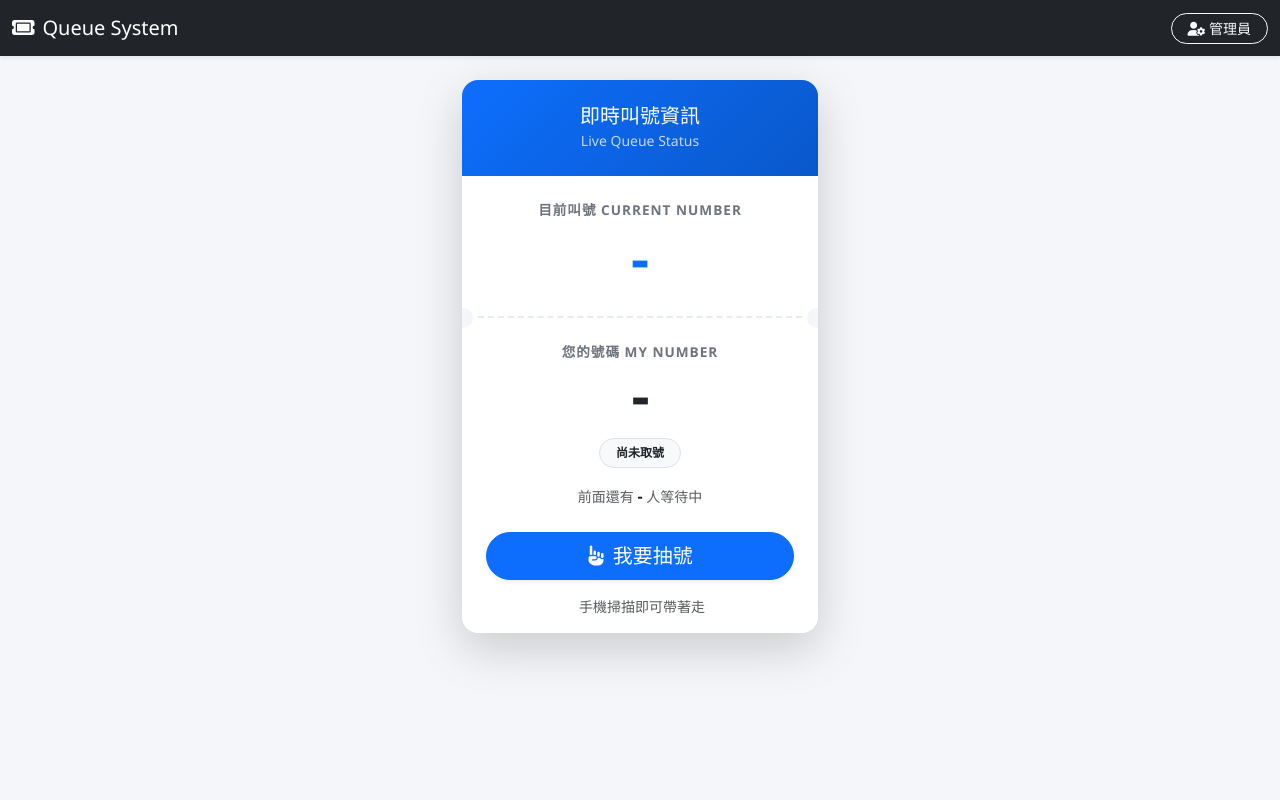
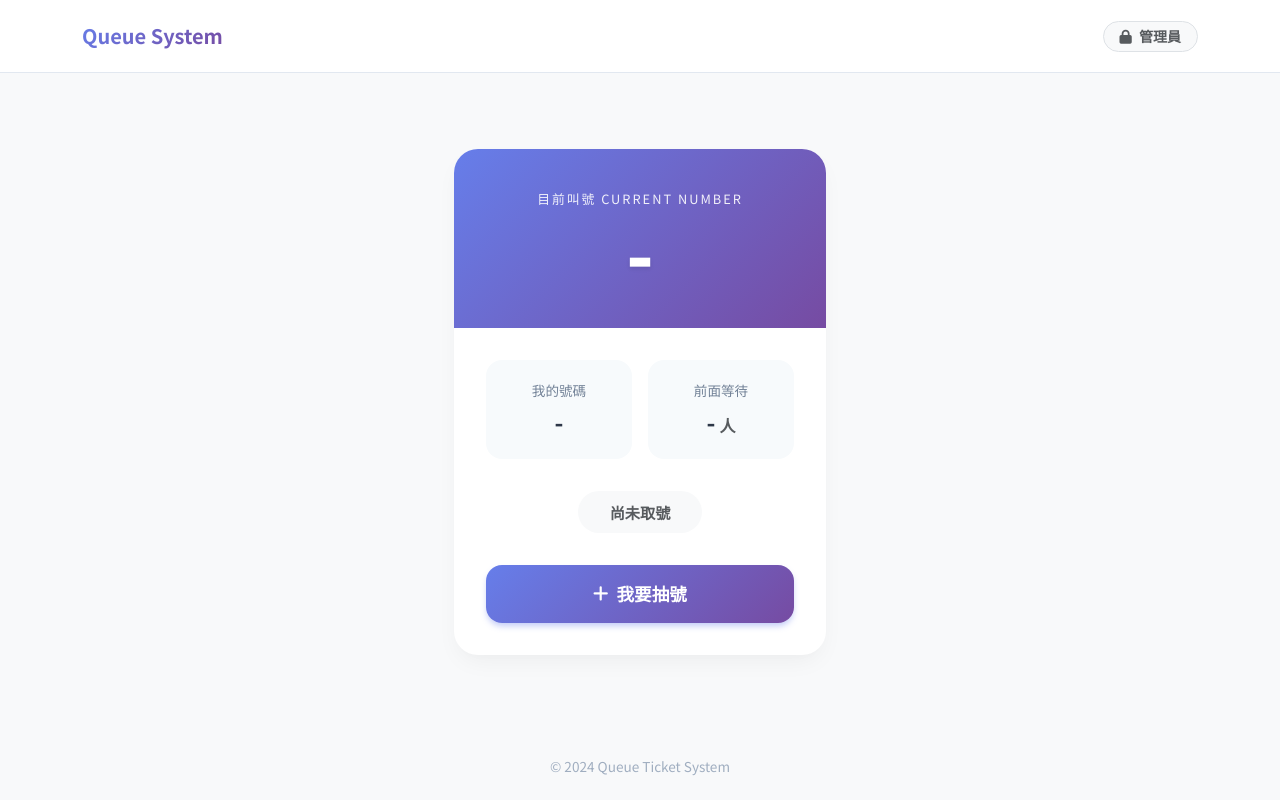
Before and after one commit to wesleybot/queue-dbms-project, a Flask app: page / in a window 1280 px wide. Run offline with Flask 3, Linux system fonts and the light colour scheme; data that the repository does not hold is empty; parts of the project's set-up code (start-up, migrations or seed data) failed here and were passed over.

```diff
--- a/templates/index.html
+++ b/templates/index.html
@@ -2,236 +2,348 @@
 <html lang="zh-Hant">
   <head>
     <meta charset="utf-8" />
-    <title>Queue Ticket System 叫號系統</title>
-    <meta name="viewport" content="width=device-width, initial-scale=1" />
+    <title>Queue System</title>
+    <meta
+      name="viewport"
+      content="width=device-width, initial-scale=1, maximum-scale=1, user-scalable=no"
+    />
+
+    <link rel="preconnect" href="https://fonts.googleapis.com" />
+    <link rel="preconnect" href="https://fonts.gstatic.com" crossorigin />
+    <link
+      href="https://fonts.googleapis.com/css2?family=Noto+Sans+TC:wght@400;500;700;900&display=swap"
+      rel="stylesheet"
+    />
+
     <link
       href="https://cdn.jsdelivr.net/npm/bootstrap@5.3.3/dist/css/bootstrap.min.css"
       rel="stylesheet"
     />
     <link
       rel="stylesheet"
-      href="https://cdnjs.cloudflare.com/ajax/libs/font-awesome/6.0.0/css/all.min.css"
+      href="https://cdnjs.cloudflare.com/ajax/libs/font-awesome/6.4.0/css/all.min.css"
     />
 
     <style>
-      body {
-        background-color: #f4f6f9;
-        font-family: "Segoe UI", Tahoma, Geneva, Verdana, sans-serif;
-      }
-      /* 擬真票卡設計 */
-      .ticket-card {
-        border: none;
-        border-radius: 16px;
-        overflow: hidden;
-        background: #fff;
-        position: relative;
-        transition: transform 0.2s;
-      }
-      .ticket-header {
-        background: linear-gradient(135deg, #0d6efd, #0a58ca);
-        color: white;
-        padding: 1.5rem;
-        text-align: center;
-      }
-      .ticket-divider {
-        border-top: 2px dashed #e9ecef;
-        margin: 1.5rem 0;
-        position: relative;
-      }
-      .ticket-divider::before,
-      .ticket-divider::after {
-        content: "";
-        position: absolute;
-        top: -10px;
-        width: 20px;
-        height: 20px;
-        background-color: #f4f6f9;
-        border-radius: 50%;
-      }
-      .ticket-divider::before {
-        left: -25px;
-      }
-      .ticket-divider::after {
-        right: -25px;
+      :root {
+        --primary-gradient: linear-gradient(135deg, #667eea 0%, #764ba2 100%);
+        --serving-gradient: linear-gradient(135deg, #10b981 0%, #059669 100%);
+        --bg-color: #f8f9fa;
+        --card-bg: #ffffff;
+        --text-main: #2d3748;
+        --text-muted: #718096;
       }
 
-      .big-number {
-        font-size: 3.5rem;
-        font-weight: 800;
-        letter-spacing: -1px;
+      body {
+        background-color: var(--bg-color);
+        font-family: "Noto Sans TC", sans-serif;
+        min-height: 100vh;
+        display: flex;
+        flex-direction: column;
+      }
+
+      /* Navbar */
+      .navbar {
+        background: var(--card-bg);
+        border-bottom: 1px solid #e2e8f0;
+        padding: 1rem;
+      }
+
+      /* [修改] 品牌連結樣式 */
+      .brand-text {
+        font-weight: 700;
+        font-size: 1.25rem;
+        background: var(--primary-gradient);
+        -webkit-background-clip: text;
+        -webkit-text-fill-color: transparent;
+        text-decoration: none; /* 移除連結底線 */
+        display: flex;
+        align-items: center;
+      }
+
+      /* 避免連結 hover 時變色或出現底線 */
+      .brand-text:hover {
+        text-decoration: none;
+        opacity: 0.9;
+      }
+
+      main {
+        flex: 1;
+        display: flex;
+        align-items: center;
+        justify-content: center;
+        padding: 2rem 1rem;
+      }
+
+      /* Queue Card */
+      .queue-card {
+        border: none;
+        border-radius: 24px;
+        box-shadow: 0 10px 25px -5px rgba(0, 0, 0, 0.05),
+          0 8px 10px -6px rgba(0, 0, 0, 0.01);
+        overflow: hidden;
+        background: var(--card-bg);
+        transition: transform 0.2s ease;
+        width: 100%;
+      }
+
+      .card-header-custom {
+        background: var(--primary-gradient);
+        padding: 2.5rem 1.5rem;
+        text-align: center;
+        color: white;
+      }
+
+      .current-number-label {
+        font-size: 0.8rem;
+        text-transform: uppercase;
+        letter-spacing: 2px;
+        opacity: 0.9;
+        margin-bottom: 0.5rem;
+      }
+
+      .current-number {
+        font-size: 4.5rem;
+        font-weight: 900;
         line-height: 1;
+        text-shadow: 0 2px 4px rgba(0, 0, 0, 0.1);
+      }
+
+      .serving-mode .card-header-custom {
+        background: var(--serving-gradient);
+      }
+      .serving-mode .current-number {
+        animation: pulse 2s infinite;
+      }
+
+      /* Ticket Info Area */
+      .ticket-section {
+        padding: 2rem;
+      }
+
+      .info-grid {
+        display: grid;
+        grid-template-columns: 1fr 1fr;
+        gap: 1rem;
+        margin-bottom: 2rem;
+      }
+      .info-item {
+        background: #f7fafc;
+        padding: 1.2rem 1rem;
+        border-radius: 16px;
+        text-align: center;
       }
       .info-label {
         font-size: 0.85rem;
-        text-transform: uppercase;
-        letter-spacing: 1px;
-        color: #6c757d;
+        color: var(--text-muted);
+        margin-bottom: 0.25rem;
+      }
+      .info-value {
+        font-size: 1.5rem;
+        font-weight: 700;
+        color: var(--text-main);
+      }
+
+      /* Status Badge */
+      .status-pill {
+        display: inline-block;
+        padding: 0.6rem 2rem;
+        border-radius: 50px;
         font-weight: 600;
+        font-size: 0.95rem;
+        margin-bottom: 2rem;
+      }
+
+      /* Buttons */
+      .btn-action {
+        width: 100%;
+        padding: 1rem;
+        font-size: 1.1rem;
+        font-weight: 700;
+        border-radius: 16px;
+        border: none;
+        transition: all 0.2s;
+        display: flex;
+        align-items: center;
+        justify-content: center;
+        gap: 0.5rem;
+      }
+      .btn-primary-custom {
+        background: var(--primary-gradient);
+        color: white;
+        box-shadow: 0 4px 6px -1px rgba(102, 126, 234, 0.4);
+      }
+      .btn-primary-custom:active {
+        transform: scale(0.98);
+      }
+      .btn-outline-custom {
+        background: transparent;
+        border: 2px solid #e2e8f0;
+        color: var(--text-muted);
+        margin-top: 1rem;
+      }
+
+      /* QR Code */
+      #qrcode-container {
+        background: white;
+        padding: 1rem;
+        border-radius: 16px;
+        border: 2px dashed #e2e8f0;
+        width: fit-content;
+        margin: 0 auto 1rem auto;
+      }
+
+      /* Footer */
+      .site-footer {
+        text-align: center;
+        padding: 1.5rem;
+        color: #a0aec0;
+        font-size: 0.85rem;
+        background-color: var(--bg-color);
+        margin-top: auto;
+      }
+
+      @keyframes pulse {
+        0% {
+          transform: scale(1);
+        }
+        50% {
+          transform: scale(1.05);
+        }
+        100% {
+          transform: scale(1);
+        }
+      }
+
+      .hidden {
+        display: none !important;
       }
     </style>
   </head>
   <body>
-    <nav class="navbar navbar-expand-lg navbar-dark bg-dark shadow-sm">
-      <div class="container-fluid">
-        <a class="navbar-brand" href="#">
-          <i class="fa-solid fa-ticket me-2"></i>Queue System
-        </a>
-        <div class="ms-auto">
+    <nav class="navbar sticky-top">
+      <div class="container d-flex justify-content-between align-items-center">
+        <a class="navbar-brand brand-text" href="index.html"> Queue System </a>
         <a
           href="/admin/login"
-            class="btn btn-outline-light btn-sm rounded-pill px-3"
+          class="btn btn-sm btn-light rounded-pill px-3 fw-bold text-muted border"
         >
-            <i class="fa-solid fa-user-gear me-1"></i>管理員
+          <i class="fa-solid fa-lock me-1"></i> 管理員
         </a>
-        </div>
       </div>
     </nav>
 
-    <main class="container py-4">
-      <div class="row justify-content-center">
-        <div class="col-md-5 col-lg-4">
-          <div class="card ticket-card shadow-lg">
-            <div class="ticket-header">
-              <h5 class="mb-0">即時叫號資訊</h5>
-              <small class="opacity-75">Live Queue Status</small>
+    <main class="container">
+      <div class="col-12 col-md-8 col-lg-4">
+        <div id="main-card" class="queue-card">
+          <div class="card-header-custom">
+            <div class="current-number-label">目前叫號 CURRENT NUMBER</div>
+            <div id="current-number" class="current-number">-</div>
           </div>
 
-            <div class="card-body text-center pt-4">
-              <div>
-                <div class="info-label mb-1">目前叫號 Current Number</div>
-                <div id="current-number" class="display-4 fw-bold text-primary">
-                  -
+          <div class="ticket-section text-center">
+            <div class="info-grid">
+              <div class="info-item">
+                <div class="info-label">我的號碼</div>
+                <div id="my-number" class="info-value">-</div>
+              </div>
+              <div class="info-item">
+                <div class="info-label">前面等待</div>
+                <div class="info-value">
+                  <span id="ahead-count">-</span
+                  ><span class="fs-6 ms-1 text-muted">人</span>
+                </div>
               </div>
             </div>
 
-              <div class="ticket-divider"></div>
-
-              <div id="user-info-area">
-                <div class="info-label mb-1">您的號碼 My Number</div>
-                <div id="my-number" class="big-number text-dark">-</div>
-
-                <div class="mt-3">
-                  <span
-                    id="status-badge"
-                    class="badge rounded-pill bg-light text-dark border px-3 py-2"
-                  >
+            <div id="status-badge" class="status-pill bg-light text-muted">
               尚未取號
-                  </span>
-                </div>
-
-                <div class="mt-3 text-muted small">
-                  前面還有
-                  <strong id="ahead-count" class="text-dark fs-6">-</strong>
-                  人等待中
-                </div>
-
-                <div
-                  id="qrcode-container"
-                  class="mt-4 d-flex justify-content-center"
-                  style="display: none !important"
-                >
-                  <div id="qrcode"></div>
-                </div>
-                <div
-                  id="qrcode-hint"
-                  class="small text-muted mt-2"
-                  style="display: none"
-                >
-                  憑此碼報到 Check-in with QR
             </div>
 
             <div
               id="counter-area"
-                  class="alert alert-success mt-3 mx-2"
-                  style="display: none"
+              class="alert alert-success border-0 rounded-4 mb-4 hidden"
             >
-                  <div class="fw-bold">
-                    <i class="fa-solid fa-bell me-2"></i>請前往櫃台
+              <div class="fw-bold fs-5">
+                <i class="fa-solid fa-location-dot me-2"></i
+                ><span id="counter-name"></span>
               </div>
-                  <div id="counter-name" class="fs-4 fw-bold"></div>
-                </div>
+              <div class="small">請前往上述櫃台辦理</div>
             </div>
 
-              <div class="mt-4 px-2 d-grid gap-2">
-                <button
-                  id="btn-take"
-                  class="btn btn-primary btn-lg rounded-pill shadow-sm"
-                >
-                  <i class="fa-solid fa-hand-point-up me-2"></i>我要抽號
+            <div id="qrcode-wrapper" class="hidden">
+              <div id="qrcode-container"><div id="qrcode"></div></div>
+              <div class="small text-muted mb-4">請出示此碼報到</div>
+            </div>
+
+            <button id="btn-take" class="btn-action btn-primary-custom">
+              <i class="fa-solid fa-plus"></i> 我要抽號
             </button>
 
             <button
               id="btn-cancel"
-                  class="btn btn-outline-danger btn-sm rounded-pill"
-                  disabled
+              class="btn-action btn-outline-custom hidden"
             >
               取消排隊
             </button>
-              </div>
-
-              <div class="mt-3 small text-muted text-center">
-                <i class="fa-solid fa-mobile-screen me-1"></i>手機掃描即可帶著走
-              </div>
-            </div>
           </div>
         </div>
       </div>
     </main>
 
+    <footer class="site-footer">&copy; 2024 Queue Ticket System</footer>
+
     <script src="https://cdnjs.cloudflare.com/ajax/libs/qrcodejs/1.0.0/qrcode.min.js"></script>
-
     <script>
       let currentTicketId = null;
       let currentService = null;
       let sseSource = null;
       let qrCodeObj = null;
 
-      // ------------------------------------------
-      // 1. UI 更新邏輯
-      // ------------------------------------------
+      const dom = {
+        card: document.getElementById("main-card"),
+        currentNum: document.getElementById("current-number"),
+        myNum: document.getElementById("my-number"),
+        aheadCount: document.getElementById("ahead-count"),
+        statusBadge: document.getElementById("status-badge"),
+        btnTake: document.getElementById("btn-take"),
+        btnCancel: document.getElementById("btn-cancel"),
+        qrWrapper: document.getElementById("qrcode-wrapper"),
+        qrBox: document.getElementById("qrcode"),
+        counterArea: document.getElementById("counter-area"),
+        counterName: document.getElementById("counter-name"),
+      };
+
       function setNoTicketUI() {
-        document.getElementById("my-number").textContent = "-";
-        document.getElementById("ahead-count").textContent = "-";
+        dom.card.classList.remove("serving-mode");
+        dom.myNum.textContent = "-";
+        dom.aheadCount.textContent = "-";
 
-        const statusBadge = document.getElementById("status-badge");
-        statusBadge.textContent = "尚未取號";
-        statusBadge.className =
-          "badge rounded-pill bg-light text-dark border px-3 py-2";
+        dom.statusBadge.textContent = "尚未取號";
+        dom.statusBadge.className = "status-pill bg-light text-muted";
 
-        const btnTake = document.getElementById("btn-take");
-        btnTake.disabled = false;
-        btnTake.innerHTML =
-          '<i class="fa-solid fa-hand-point-up me-2"></i>我要抽號';
+        dom.btnTake.disabled = false;
+        dom.btnTake.innerHTML = '<i class="fa-solid fa-plus"></i> 我要抽號';
+        dom.btnTake.className = "btn-action btn-primary-custom";
 
-        const btnCancel = document.getElementById("btn-cancel");
-        btnCancel.disabled = true;
-        btnCancel.style.display = "none";
+        dom.btnCancel.classList.add("hidden");
+        dom.qrWrapper.classList.add("hidden");
+        dom.counterArea.classList.add("hidden");
 
-        document
-          .getElementById("qrcode-container")
-          .style.setProperty("display", "none", "important");
-        document.getElementById("qrcode-hint").style.display = "none";
-        document.getElementById("counter-area").style.display = "none";
-        document.getElementById("qrcode").innerHTML = "";
+        dom.qrBox.innerHTML = "";
         qrCodeObj = null;
-
         currentTicketId = null;
         currentService = null;
-        // SSE 不在此關閉，保持監聽大廳叫號
       }
 
       function generateQRCode(text) {
-        const container = document.getElementById("qrcode");
-        if (container.innerHTML.trim() !== "") return;
-
-        document.getElementById("qrcode-container").style.display = "flex";
-        document.getElementById("qrcode-hint").style.display = "block";
-
-        qrCodeObj = new QRCode(container, {
+        if (dom.qrBox.innerHTML.trim() !== "") return;
+        dom.qrWrapper.classList.remove("hidden");
+        qrCodeObj = new QRCode(dom.qrBox, {
           text: text,
           width: 128,
           height: 128,
-          colorDark: "#000000",
+          colorDark: "#1f2937",
           colorLight: "#ffffff",
           correctLevel: QRCode.CorrectLevel.H,
         });
@@ -241,58 +353,58 @@
         const currentNum = data.current_number ?? 0;
         const myNum = data.number;
 
-        document.getElementById("current-number").textContent =
-          data.current_number ?? "尚未開始";
-        document.getElementById("my-number").textContent = myNum;
-        document.getElementById("ahead-count").textContent = data.ahead_count;
+        dom.currentNum.textContent = data.current_number ?? "尚未開始";
+        dom.myNum.textContent = myNum;
+        dom.aheadCount.textContent = data.ahead_count;
 
         const ticketUrl = `${window.location.origin}/ticket/${data.ticket_id}/view`;
         generateQRCode(ticketUrl);
 
         let displayStatus = data.status;
-        // 如果目前叫號已經等於或超過我的號碼，且我是 serving，那就是正在服務我
         if (data.status === "serving" && currentNum > myNum) {
-          displayStatus = "done"; // 過號
+          displayStatus = "done";
         }
 
-        const statusBadge = document.getElementById("status-badge");
-        const counterArea = document.getElementById("counter-area");
-        const counterName = document.getElementById("counter-name");
-        const btnTake = document.getElementById("btn-take");
-        const btnCancel = document.getElementById("btn-cancel");
+        dom.card.classList.remove("serving-mode");
+        dom.counterArea.classList.add("hidden");
+        dom.btnCancel.classList.add("hidden");
 
         if (displayStatus === "waiting") {
-          statusBadge.textContent = "排隊中 Waiting";
-          statusBadge.className =
-            "badge rounded-pill bg-warning text-dark px-3 py-2";
-          btnTake.disabled = true;
-          btnTake.textContent = "已在隊伍中";
-          btnCancel.disabled = false;
-          btnCancel.style.display = "inline-block";
-          counterArea.style.display = "none";
+          dom.statusBadge.textContent = "排隊中 Waiting";
+          dom.statusBadge.className = "status-pill bg-warning text-dark";
+
+          dom.btnTake.disabled = true;
+          dom.btnTake.innerHTML =
+            '<i class="fa-solid fa-clock"></i> 已在隊伍中';
+          dom.btnTake.className = "btn-action btn-light text-muted";
+
+          dom.btnCancel.classList.remove("hidden");
         } else if (displayStatus === "serving") {
-          statusBadge.textContent = "服務中 Serving";
-          statusBadge.className =
-            "badge rounded-pill bg-success px-3 py-2 animate__animated animate__pulse";
-          counterArea.style.display = "block";
-          counterName.textContent = data.counter || "櫃台";
-          btnTake.disabled = true;
-          btnTake.textContent = "正在服務您";
-          btnCancel.style.display = "none";
+          dom.card.classList.add("serving-mode");
+
+          dom.statusBadge.textContent = "服務中 Serving";
+          dom.statusBadge.className =
+            "status-pill bg-success text-white shadow";
+
+          dom.counterArea.classList.remove("hidden");
+          dom.counterName.textContent = data.counter || "櫃台";
+
+          dom.btnTake.disabled = true;
+          dom.btnTake.innerHTML = "正在服務您";
+          dom.btnTake.className = "btn-action btn-success";
         } else {
-          statusBadge.textContent = "已過號 / 已取消";
-          statusBadge.className = "badge rounded-pill bg-secondary px-3 py-2";
-          btnTake.disabled = false;
-          btnTake.innerHTML =
-            '<i class="fa-solid fa-rotate-right me-2"></i> 重新抽號';
-          btnCancel.style.display = "none";
+          dom.statusBadge.textContent = "已過號 / 已取消";
+          dom.statusBadge.className = "status-pill bg-secondary text-white";
+
+          dom.btnTake.disabled = false;
+          dom.btnTake.innerHTML =
+            '<i class="fa-solid fa-rotate-right"></i> 重新抽號';
+          dom.btnTake.className = "btn-action btn-primary-custom";
         }
       }
 
       async function refreshStatus() {
-        // 沒票就只更新標題 (但這裡不做，因為 setupSSE 已經在做標題更新)
         if (!currentTicketId) return;
-
         try {
           const res = await fetch(`/ticket/${currentTicketId}/status`);
           if (!res.ok) {
@@ -307,31 +419,21 @@
         }
       }
 
-      // ------------------------------------------
-      // 2. SSE 連線
-      // ------------------------------------------
       function setupSSE(service) {
         if (
           sseSource &&
           sseSource.url.includes(service) &&
           sseSource.readyState !== EventSource.CLOSED
-        ) {
+        )
           return;
-        }
         if (sseSource) sseSource.close();
 
         sseSource = new EventSource(`/events/${service}`);
-
         sseSource.onmessage = function (event) {
           const msg = JSON.parse(event.data);
-          if (msg.number) {
-            document.getElementById("current-number").textContent = msg.number;
-          }
-          if (currentTicketId) {
-            refreshStatus();
-          }
+          if (msg.number) dom.currentNum.textContent = msg.number;
+          if (currentTicketId) refreshStatus();
         };
-
         let retryCount = 0;
         sseSource.onerror = function (err) {
           sseSource.close();
@@ -344,9 +446,6 @@
         };
       }
 
-      // ------------------------------------------
-      // 3. 初始與事件
-      // ------------------------------------------
       async function init() {
         try {
           const res = await fetch("/session/status");
@@ -366,27 +465,21 @@
         }
       }
 
-      document
-        .getElementById("btn-take")
-        .addEventListener("click", async () => {
-          const btn = document.getElementById("btn-take");
-          btn.disabled = true;
-          btn.innerHTML =
-            '<span class="spinner-border spinner-border-sm"></span> 處理中...';
-
+      dom.btnTake.addEventListener("click", async () => {
+        dom.btnTake.disabled = true;
+        dom.btnTake.innerHTML =
+          '<i class="fa-solid fa-spinner fa-spin"></i> 處理中...';
         try {
           if (currentTicketId) {
             await fetch("/session/clear", { method: "POST" });
             currentTicketId = null;
-              document.getElementById("qrcode").innerHTML = "";
+            dom.qrBox.innerHTML = "";
           }
-
           const res = await fetch("/session/ticket", {
             method: "POST",
             headers: { "Content-Type": "application/json" },
             body: JSON.stringify({ service: "register" }),
           });
-
           if (res.ok || res.status === 400) {
             const data = await res.json();
             currentTicketId = data.ticket_id;
@@ -403,13 +496,14 @@
         } catch (e) {
           console.error(e);
           alert("連線錯誤");
-            if (!currentTicketId) btn.disabled = false;
+          if (!currentTicketId) {
+            dom.btnTake.disabled = false;
+            dom.btnTake.innerHTML = '<i class="fa-solid fa-plus"></i> 我要抽號';
+          }
         }
       });
 
-      document
-        .getElementById("btn-cancel")
-        .addEventListener("click", async () => {
+      dom.btnCancel.addEventListener("click", async () => {
         if (!confirm("確定要放棄排隊嗎？")) return;
         await fetch("/session/cancel", { method: "POST" });
         setNoTicketUI();
@@ -417,9 +511,6 @@
       });
 
       init();
-
-      // ★★★ [新增] 雙重保險：每 5 秒自動查詢一次最新狀態 ★★★
-      // 這樣即使 SSE 斷線，最慢 5 秒後畫面也會自動更新！
       setInterval(() => {
         refreshStatus();
       }, 5000);
```
Lines whose indentation alone changed are shown as unchanged.
